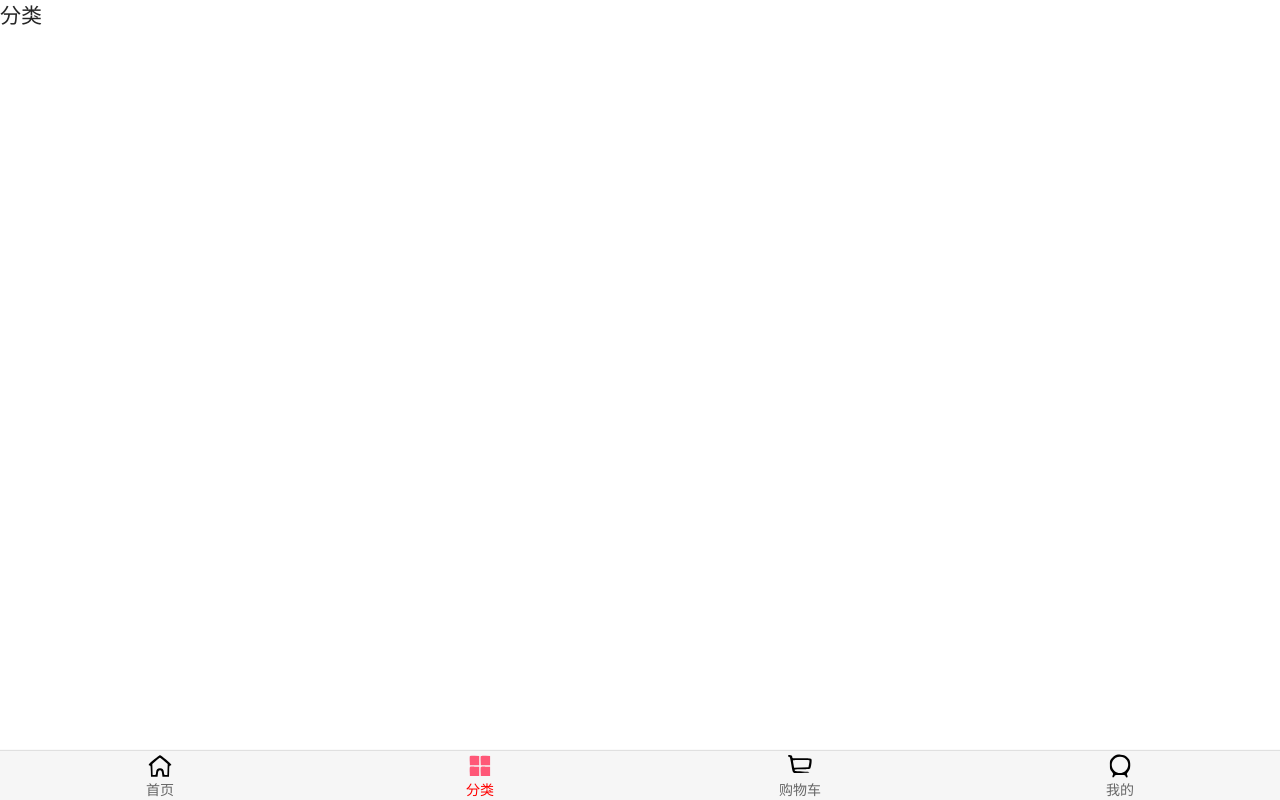
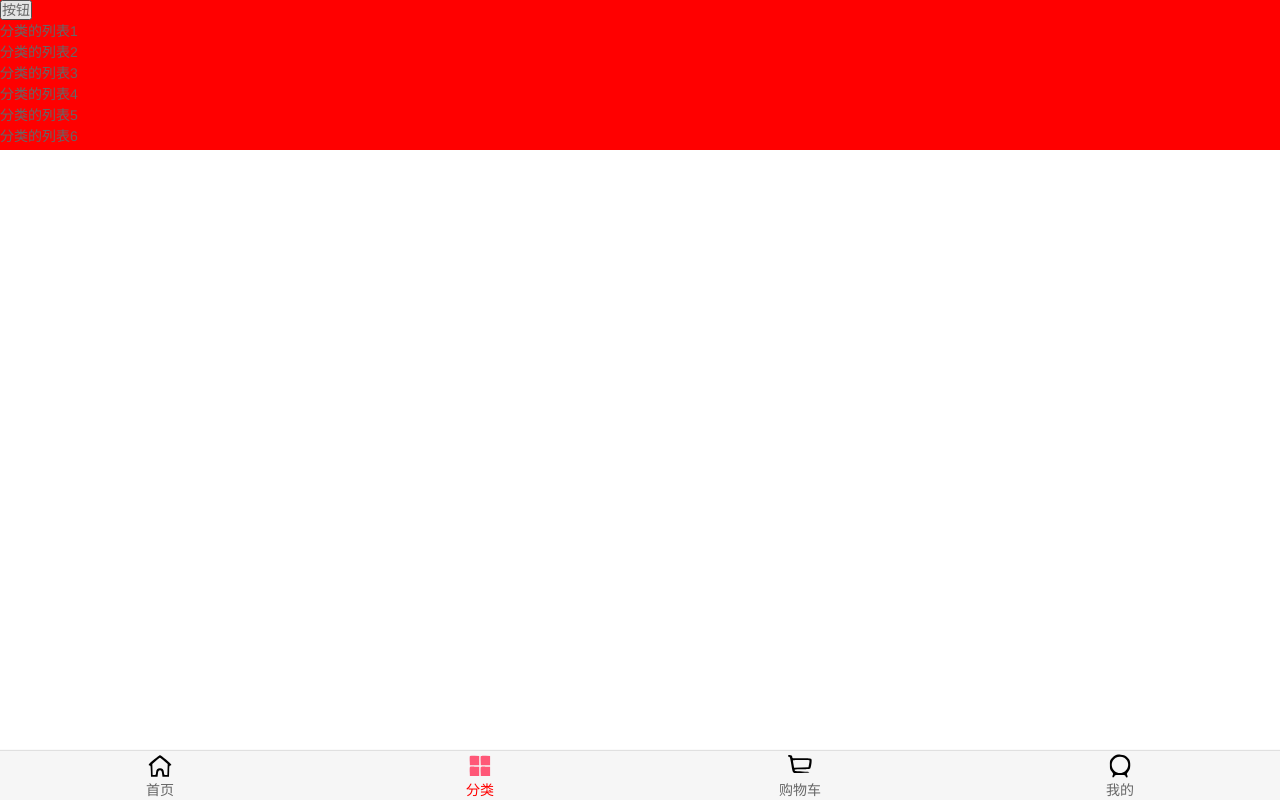
Before and after one commit to mxb919014877/supermall, a Vue app: page /category in a window 1280 px wide. Built offline with nearby package versions, Linux system fonts and the light colour scheme.

Commit message:
德健、小夫帮忙弄好轮播图和点击

```diff
--- a/package.json
+++ b/package.json
@@ -8,7 +8,7 @@
   },
   "dependencies": {
     "axios": "^0.18.0",
-    "better-scroll": "^1.13.2",
+    "better-scroll": "^1.15.2",
     "core-js": "^3.6.5",
     "vue": "^2.5.21",
     "vue-lazyload": "^1.2.6",
--- a/src/App.vue
+++ b/src/App.vue
@@ -1,7 +1,7 @@
 <template>
-  <div id="app">
-    <router-view />
-    <main-tab-bar />
+  <div id="app" class="wrapper">
+      <router-view />
+      <main-tab-bar />
   </div>
 </template>
 
--- /dev/null
+++ b/src/components/common/scroll/Scroll.vue
@@ -0,0 +1,28 @@
+<template>
+  <!--ref/children -> -->
+  <div class="wrapper" ref="wrapper">
+    <div class="content">
+      <slot></slot>
+    </div>
+  </div>
+</template>
+<script>
+  import BScroll from 'better-scroll'
+  export default {
+    name: 'Scroll',
+    data() {
+      return {
+        scroll: null
+      }
+    },
+    mounted() {
+      this.scroll = new BScroll(this.$refs.wrapper, {
+        click: true
+      })
+
+    }
+  }
+</script>
+<style scoped>
+
+</style>
--- a/src/components/common/swiper/SwiperItem.vue
+++ b/src/components/common/swiper/SwiperItem.vue
@@ -1,7 +1,7 @@
 <template>
-    <div class="slide">
-      <slot></slot>
-    </div>
+  <div class="slide">
+    <slot></slot>
+  </div>
 </template>
 
 <script>
--- a/src/components/common/tabbar/TabBar.vue
+++ b/src/components/common/tabbar/TabBar.vue
@@ -19,7 +19,7 @@
     left: 0;
     right: 0;
     bottom: 0;
-
+    z-index: 9;
     box-shadow: 0 -1px 1px rgba(100, 100, 100, .2);
   }
 </style>
--- a/src/components/common/tabbar/TabBarItem.vue
+++ b/src/components/common/tabbar/TabBarItem.vue
@@ -1,9 +1,15 @@
 <template>
   <!--所有的item都展示同一个图片, 同一个文字-->
   <div class="tab-bar-item" @click="itemClick">
-    <div v-if="!isActive"><slot name="item-icon"></slot></div>
-    <div v-else><slot name="item-icon-active"></slot></div>
-    <div :style="activeStyle"><slot name="item-text"></slot></div>
+    <div v-if="!isActive">
+      <slot name="item-icon"></slot>
+    </div>
+    <div v-else>
+      <slot name="item-icon-active"></slot>
+    </div>
+    <div :style="activeStyle">
+      <slot name="item-text"></slot>
+    </div>
   </div>
 </template>
 
@@ -31,7 +37,7 @@
         return this.$route.path.indexOf(this.path) !== -1
       },
       activeStyle() {
-        return this.isActive ? {color: this.activeColor} : {}
+        return this.isActive ? { color: this.activeColor } : {}
       }
     },
     methods: {
@@ -48,6 +54,7 @@
     text-align: center;
     height: 49px;
     font-size: 14px;
+    z-index: 9;
   }
 
   .tab-bar-item img {
--- a/src/components/content/goods/GoodsList.vue
+++ b/src/components/content/goods/GoodsList.vue
@@ -26,7 +26,6 @@
     display: flex;
     flex-wrap: wrap;
     justify-content: space-around;
-
     padding: 2px;
   }
 </style>
--- a/src/components/content/tabControl/TabControl.vue
+++ b/src/components/content/tabControl/TabControl.vue
@@ -26,7 +26,7 @@
     methods: {
       itemClick(index) {
         this.currentIndex = index;
-        this.$emit('tabClick',index)
+        this.$emit('tabClick', index)
       }
     }
   }
--- a/src/views/category/Category.vue
+++ b/src/views/category/Category.vue
@@ -1,13 +1,152 @@
 <template>
-  <h2>分类</h2>
+  <div class="wrapper" ref="aaaa">
+    <ul class="content">
+      <button>按钮</button>
+      <li>分类的列表1</li>
+      <li>分类的列表2</li>
+      <li>分类的列表3</li>
+      <li>分类的列表4</li>
+      <li>分类的列表5</li>
+      <li>分类的列表6</li>
+      <li>分类的列表7</li>
+      <li>分类的列表8</li>
+      <li>分类的列表9</li>
+      <li>分类的列表10</li>
+      <li>分类的列表11</li>
+      <li>分类的列表12</li>
+      <li>分类的列表13</li>
+      <li>分类的列表14</li>
+      <li>分类的列表15</li>
+      <li>分类的列表16</li>
+      <li>分类的列表17</li>
+      <li>分类的列表18</li>
+      <li>分类的列表19</li>
+      <li>分类的列表20</li>
+      <li>分类的列表21</li>
+      <li>分类的列表22</li>
+      <li>分类的列表23</li>
+      <li>分类的列表24</li>
+      <li>分类的列表25</li>
+      <li>分类的列表26</li>
+      <li>分类的列表27</li>
+      <li>分类的列表28</li>
+      <li>分类的列表29</li>
+      <li>分类的列表30</li>
+      <li>分类的列表31</li>
+      <li>分类的列表32</li>
+      <li>分类的列表33</li>
+      <li>分类的列表34</li>
+      <li>分类的列表35</li>
+      <li>分类的列表36</li>
+      <li>分类的列表37</li>
+      <li>分类的列表38</li>
+      <li>分类的列表39</li>
+      <li>分类的列表40</li>
+      <li>分类的列表41</li>
+      <li>分类的列表42</li>
+      <li>分类的列表43</li>
+      <li>分类的列表44</li>
+      <li>分类的列表45</li>
+      <li>分类的列表46</li>
+      <li>分类的列表47</li>
+      <li>分类的列表48</li>
+      <li>分类的列表49</li>
+      <li>分类的列表50</li>
+      <li>分类的列表51</li>
+      <li>分类的列表52</li>
+      <li>分类的列表53</li>
+      <li>分类的列表54</li>
+      <li>分类的列表55</li>
+      <li>分类的列表56</li>
+      <li>分类的列表57</li>
+      <li>分类的列表58</li>
+      <li>分类的列表59</li>
+      <li>分类的列表60</li>
+      <li>分类的列表61</li>
+      <li>分类的列表62</li>
+      <li>分类的列表63</li>
+      <li>分类的列表64</li>
+      <li>分类的列表65</li>
+      <li>分类的列表66</li>
+      <li>分类的列表67</li>
+      <li>分类的列表68</li>
+      <li>分类的列表69</li>
+      <li>分类的列表70</li>
+      <li>分类的列表71</li>
+      <li>分类的列表72</li>
+      <li>分类的列表73</li>
+      <li>分类的列表74</li>
+      <li>分类的列表75</li>
+      <li>分类的列表76</li>
+      <li>分类的列表77</li>
+      <li>分类的列表78</li>
+      <li>分类的列表79</li>
+      <li>分类的列表80</li>
+      <li>分类的列表81</li>
+      <li>分类的列表82</li>
+      <li>分类的列表83</li>
+      <li>分类的列表84</li>
+      <li>分类的列表85</li>
+      <li>分类的列表86</li>
+      <li>分类的列表87</li>
+      <li>分类的列表88</li>
+      <li>分类的列表89</li>
+      <li>分类的列表90</li>
+      <li>分类的列表91</li>
+      <li>分类的列表92</li>
+      <li>分类的列表93</li>
+      <li>分类的列表94</li>
+      <li>分类的列表95</li>
+      <li>分类的列表96</li>
+      <li>分类的列表97</li>
+      <li>分类的列表98</li>
+      <li>分类的列表99</li>
+      <li>分类的列表100</li>
+    </ul>
+  </div>
 </template>
 
 <script>
+  import BScroll from 'better-scroll';
+
   export default {
-    name: "Category"
+    name: "Category",
+    data() {
+      return {
+        scroll: null
+      }
+    },
+    //  组件创建完后调用
+    created() {
+      // console.log(this.$refs.aaaa);
+      // this.scroll = new BScroll(this.$refs.aaaa, {
+
+      // })
+    },
+    mounted() {
+      this.scroll = new BScroll(this.$refs.aaaa, {
+        // probeType: 3,
+        // pullUpLoad: true,
+
+      })
+      this.scroll.on('scroll', (position) => {
+        // console.log(position);
+      })
+
+      this.scroll.on('pullingUp', () => {
+        console.log("上拉加载更多");
+
+      })
+    }
   }
 </script>
 
 <style scoped>
+  .wrapper {
+    height: 150px;
+    background-color: red;
 
+    overflow: hidden;
+    /* overflow-y: scroll; */
+  }
 </style>
--- a/src/views/home/Home.vue
+++ b/src/views/home/Home.vue
@@ -1,13 +1,17 @@
 <template>
-  <div id="home">
+  <div id="home" class="wrapper">
     <nav-bar class="home-nav">
       <div slot="center">购物街</div>
     </nav-bar>
-    <home-swiper :banners="banners" />
-    <recommend-view :recommends="recommends" />
-    <feature-view />
-    <tab-control class="tab-control" :titles="['流行','新款','精选']" @tabClick="tabClick" />
-    <goods-list :goods="showGoods" />
+
+    <scroll class="content" ref="scroll">
+      <home-swiper :banners="banners" />
+      <recommend-view :recommends="recommends" />
+      <feature-view />
+      <tab-control class="tab-control" :titles="['流行','新款','精选']" @tabClick="tabClick" />
+      <goods-list :goods="showGoods" />
+    </scroll>
+
 
   </div>
 </template>
@@ -17,15 +21,16 @@
   import HomeSwiper from './childComps/HomeSwiper.vue'
   import RecommendView from './childComps/RecommendView.vue'
   import FeatureView from './childComps/FeatureView.vue'
-
   import NavBar from 'components/common/navbar/NavBar';
   import TabControl from 'components/content/tabControl/TabControl'
   import GoodsList from 'components/content/goods/GoodsList'
+  import Scroll from 'components/common/scroll/Scroll'
 
   import {
     getHomeMultidata,
     getHomeGoods
   } from 'network/home';
+
 
 
   export default {
@@ -36,7 +41,8 @@
       HomeSwiper,
       RecommendView,
       FeatureView,
-      GoodsList
+      GoodsList,
+      Scroll,
     },
     data() {
       return {
@@ -65,6 +71,12 @@
       this.getHomeGoods('sell')
 
     },
+    mounted() {
+
+    },
+
+
+
     methods: {
       // 事件监听相关的方法
       tabClick(index) {
@@ -86,6 +98,7 @@
         getHomeMultidata().then(res => {
           // this.result = res;
           this.banners = res.data.banner.list;
+          //console.log(res.data.banner.list);
           this.recommends = res.data.recommend.list;
         })
       },
@@ -103,7 +116,9 @@
 
 <style scoped>
   #home {
-    padding-top: 44px
+    /* padding-top: 44px; */
+    height: 100vh;
+    position: relative;
   }
 
   .home-nav {
@@ -122,4 +137,25 @@
     top: 44px;
     z-index: 9;
   }
+
+
+  .content {
+    overflow: hidden;
+
+    position: absolute;
+    top: 44px;
+    bottom: 49px;
+    left: 0;
+    right: 0;
+  }
+
+  /* .content {
+    height:calc(100% - 93px);
+    overflow:hidden;
+    margin-top: 44px;
+  } */
+
+  /* .wrapper {
+    height: 100vh;
+  } */
 </style>
--- a/src/views/home/childComps/HomeSwiper.vue
+++ b/src/views/home/childComps/HomeSwiper.vue
@@ -1,13 +1,13 @@
-<template lang="">
-  <div>
-    <swiper>
+<template>
+  <swiper class="swiper-container" v-if="dataReady">
+    <!-- 插入内容 -->
     <swiper-item v-for="item in banners">
       <a :href="item.link">
         <img :src="item.image" alt="">
       </a>
     </swiper-item>
+    <!-- end -->
   </swiper>
-  </div>
 </template>
 <script>
   import { Swiper, SwiperItem } from 'components/common/swiper'
@@ -22,11 +22,28 @@
         }
       }
     },
+    data: function () {
+      return {
+        dataReady: false,
+      }
+    },
     components: {
+
       Swiper, SwiperItem
+    },
+    watch: {
+      banners: {
+        immediate: true,
+        handler(newVal, oldVal) {
+          if (newVal.length > 0) {
+            this.dataReady = true;
+          }
+          console.log(55, newVal)
+        }
+      }
     }
   }
 </script>
-<style lang="">
+<style scoped>
 
 </style>
```
Also changed, not shown: src/components/common/swiper/Swiper.vue (+9 -5 lines). Lines whose indentation alone changed are shown as unchanged.
